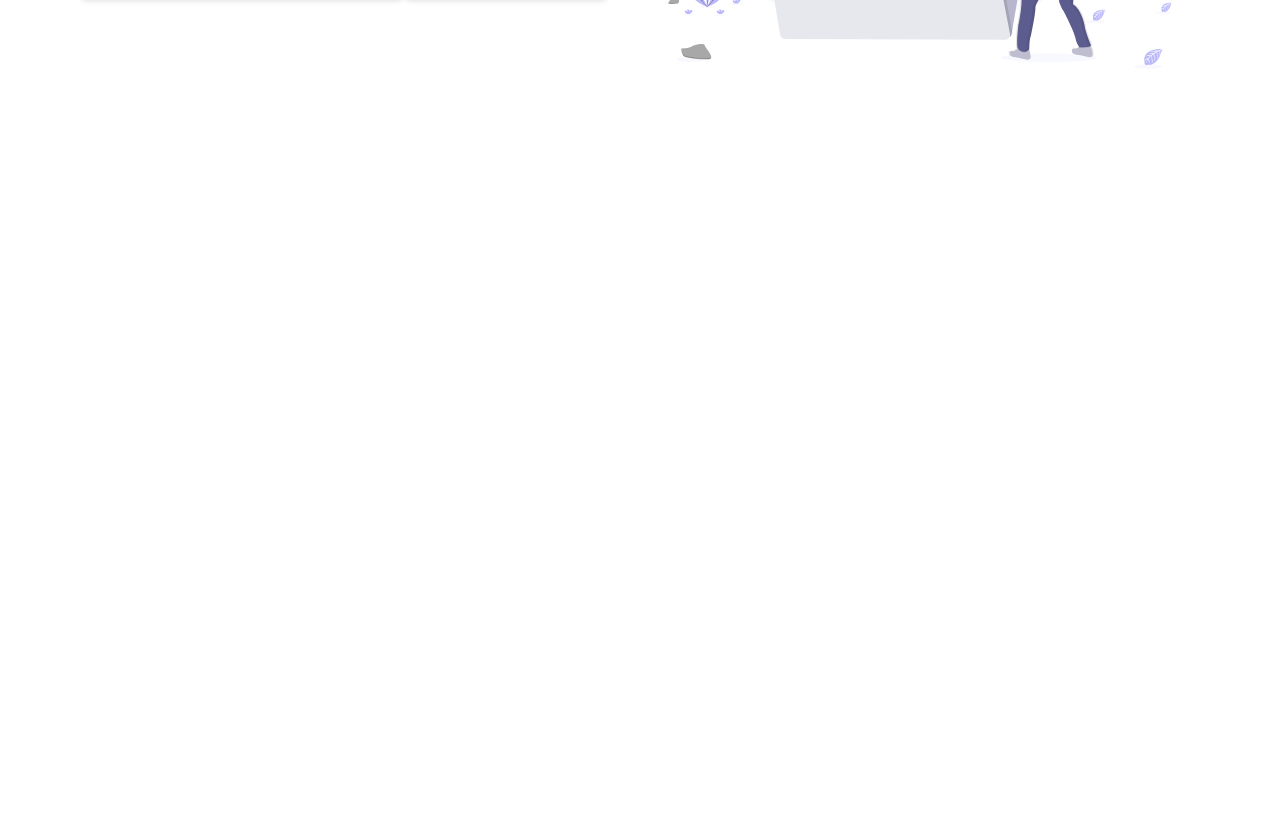
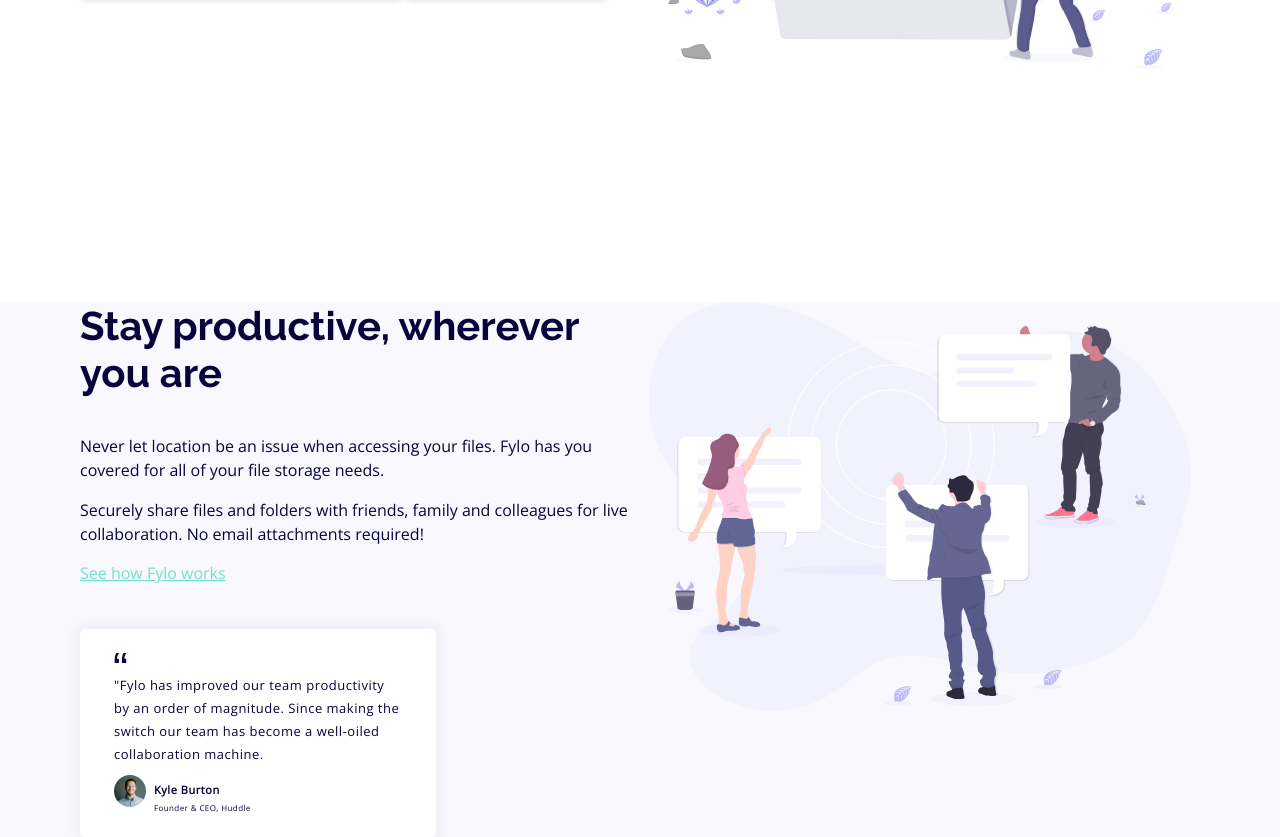
Before and after one commit to VasconcellosDev/fylo-landing-page, a website built with Vite: page index.html in a window 1280 px wide. Shown: the part 521-1358 px from the top of the page. Before the commit the page ends 800 px from the top, so only its background shows below. Built offline with nearby package versions, Linux system fonts and the light colour scheme.

Commit message:
create-testimunials-section

```diff
--- a/index.html
+++ b/index.html
@@ -45,6 +45,53 @@
         </div>
         <img src="./assets/images/illustration-1.svg" alt="passions" />
       </section>
+
+      <section class="testimonials">
+        <div class="testimonials__container">
+          <h2 class="testimonials__title">Stay productive, wherever you are</h2>
+          <p class="testimonials__description">
+            Never let location be an issue when accessing your files. Fylo has
+            you covered for all of your file storage needs.
+          </p>
+
+          <p class="testimonials__description without-big-margin">
+            Securely share files and folders with friends, family and colleagues
+            for live collaboration. No email attachments required!
+          </p>
+          <a class="testimonials__link" href="#">See how Fylo works</a>
+
+          <div class="testimonials__quote">
+            <img
+              class="testimonials__quote-icon"
+              src="./assets/icons/icon-quotes.svg"
+              alt=""
+            />
+            <blockquote>
+              "Fylo has improved our team productivity by an order of magnitude.
+              Since making the switch our team has become a well-oiled
+              collaboration machine.
+            </blockquote>
+
+            <div class="testimonials__quote__author">
+              <img
+                class="testimonials__quote__author-image"
+                src="./assets/images/avatar-testimonial.jpg"
+                alt="passions"
+              />
+              <span>
+                <strong> Kyle Burton </strong>
+                <small>Founder & CEO, Huddle</small>
+              </span>
+            </div>
+          </div>
+        </div>
+
+        <img
+          src="./assets/images/illustration-2.svg"
+          class="testimonials__main-image"
+          alt="passions"
+        />
+      </section>
     </main>
     <script type="module" src="./main.js"></script>
   </body>
--- a/style.css
+++ b/style.css
@@ -98,3 +98,108 @@
 .hero__section-container {
   margin-top: 86px;
 }
+
+.testimonials {
+  display: grid;
+  grid-template-columns: 1fr 1fr;
+  margin-top: 233px;
+  background: #f8f8fe;
+  padding: 0 80px;
+}
+
+.testimonials__container {
+  align-self: center;
+}
+
+.testimonials__title {
+  font-family: "Raleway";
+  font-weight: 700;
+  font-size: 40px;
+  line-height: 47px;
+  color: #07043b;
+}
+
+.testimonials__description {
+  font-family: "Open Sans";
+  font-weight: 400;
+  font-size: 16px;
+  line-height: 24px;
+  color: #07043b;
+  margin-top: 38px;
+}
+
+.testimonials__description.without-big-margin {
+  margin-top: 16px;
+}
+
+.testimonials__main-image {
+  max-width: 542px;
+  width: 100%;
+  object-fit: contain;
+  justify-self: center;
+}
+
+.testimonials__quote blockquote {
+  font-family: "Open Sans";
+  font-weight: 400;
+  font-size: 13px;
+  line-height: 23px;
+  margin-top: 5px;
+  letter-spacing: 0.5px;
+  color: #07043b;
+}
+
+.testimonials__quote__author {
+  display: flex;
+  align-items: center;
+  gap: 8px;
+}
+
+.testimonials__quote__author-image {
+  border-radius: 50%;
+  width: 32px;
+  object-fit: contain;
+  display: block;
+}
+
+.testimonials__quote__author strong {
+  font-family: "Open Sans";
+  font-weight: 700;
+  font-size: 11px;
+  line-height: 15px;
+  letter-spacing: 0.55px;
+  color: #07043b;
+  display: block;
+}
+
+.testimonials__quote__author small {
+  font-family: "Open Sans";
+  font-weight: 400;
+  font-size: 8px;
+  line-height: 15px;
+  letter-spacing: 0.4px;
+  color: #07043b;
+}
+
+.testimonials__link {
+  margin-top: 16px;
+  display: block;
+  font-family: "Open Sans";
+  font-weight: 400;
+  font-size: 16px;
+  line-height: 22px;
+  color: #71dfcc;
+}
+
+.testimonials__quote {
+  max-width: 356px;
+  background: #ffffff;
+  box-shadow: 0px 0px 10px 5px rgba(56, 56, 56, 0.0458843);
+  border-radius: 5px;
+  padding: 22px 34px;
+  margin-top: 45px;
+}
+
+.testimonials__quote__author span {
+  margin-top: 16px;
+}
```
